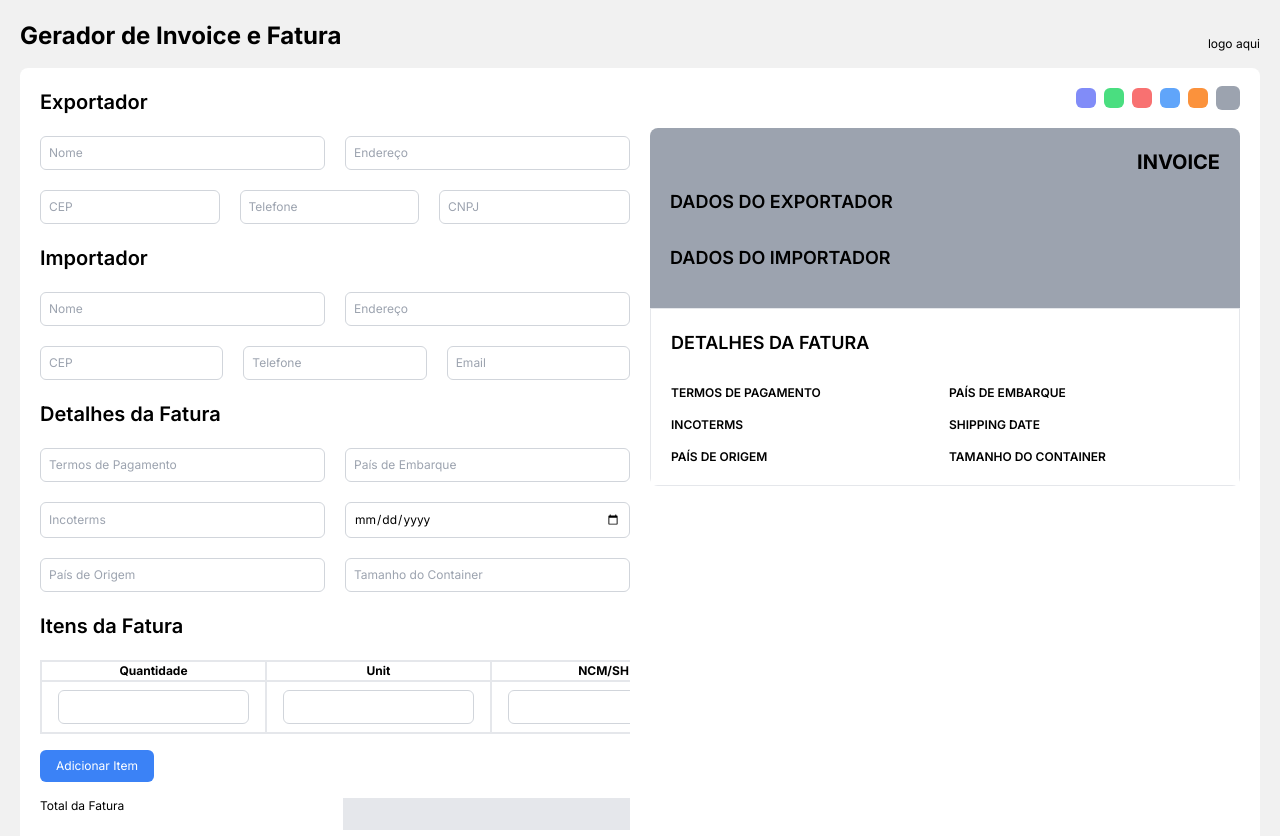
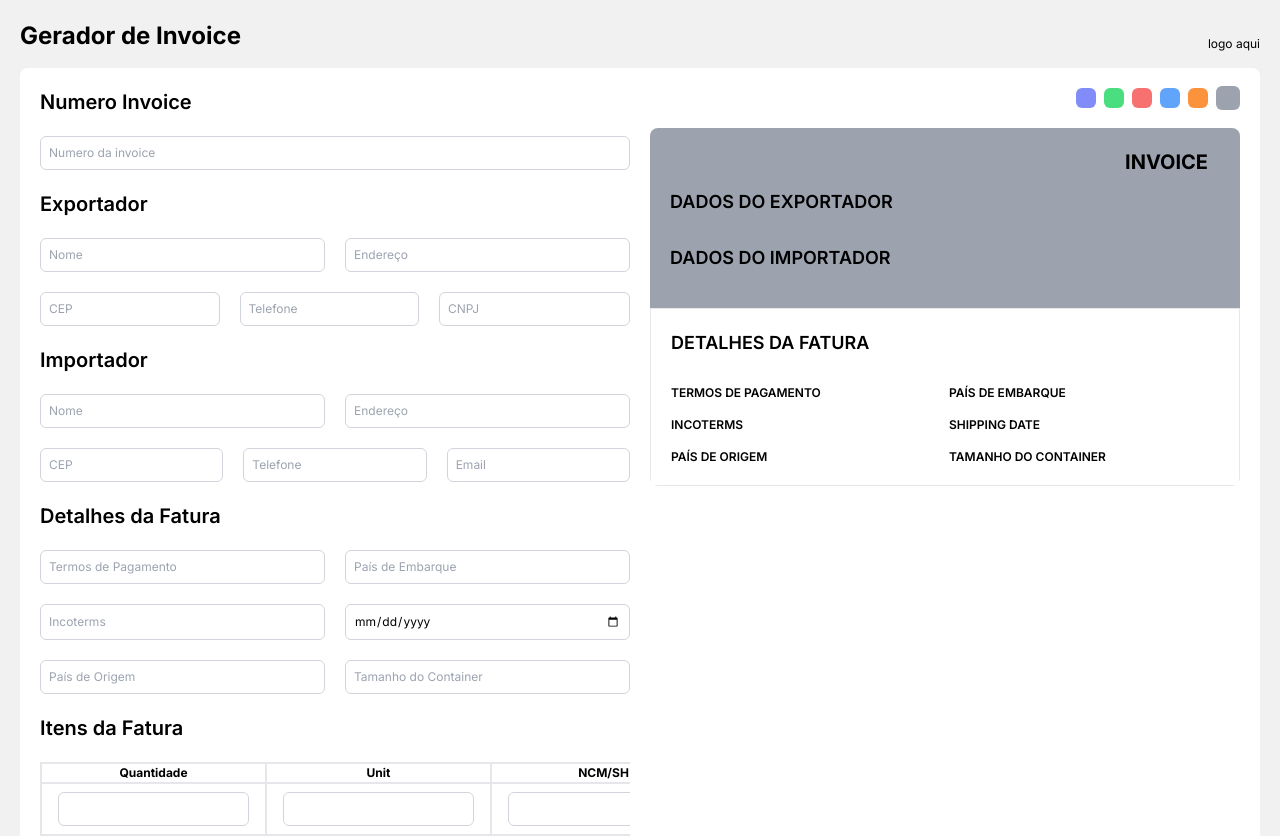
Before and after one commit to RareNinja/createinvoice, a Next.js app: page / in a window 1280 px wide. Shown: the top 836 px of the page. Built offline with nearby package versions, Linux system fonts and the light colour scheme.

Commit message:
Commit adicionando o numero da invoice e ajustando o espaçamento do grid da inovoice

```diff
--- a/src/app/layout.tsx
+++ b/src/app/layout.tsx
@@ -5,8 +5,8 @@ import "./globals.css";
 const inter = Inter({ subsets: ["latin"] });
 
 export const metadata: Metadata = {
-  title: "Create Next App",
-  description: "Generated by create next app",
+  title: "Criação de invoices",
+
 };
 
 export default function RootLayout({
--- a/src/app/page.tsx
+++ b/src/app/page.tsx
@@ -76,15 +76,26 @@ export default function Home() {
     }
 
     return (
-        <div className="container max-w-7xl mx-auto flex p-5 flex-col text-xs">
+        <div className="container max-w-100 mx-auto flex p-5 flex-col text-xs">
             <div className="flex flex-row justify-between items-center">
-                <h1 className="text-2xl font-bold mb-4">Gerador de Invoice e Fatura</h1>
+                <h1 className="text-2xl font-bold mb-4">Gerador de Invoice</h1>
                 <div className="justify-end">logo aqui</div>
             </div>
 
             <form onSubmit={handleSubmit(onSubmit)} className="bg-white p-5 gap-5 rounded-lg flex flex-row w-full overflow-hidden">
                 {/* Cabeçalho da Fatura */}
                 <div className="flex flex-col gap-5 w-1/2">
+                    <h2 className="text-xl font-semibold">Numero Invoice</h2>
+                    <div className="flex flex-row gap-5">
+                        <input
+                            type="text"
+                            name="invoice.numero"
+                            // ref={register({ required: true })}
+                            placeholder="Numero da invoice"
+                            onChange={(e) => { handleUpdateFields(e) }}
+                            className="border-gray-300 border rounded-md p-2 w-full"
+                        />
+                    </div>
                     <h2 className="text-xl font-semibold">Exportador</h2>
                     <div className="flex flex-row gap-5">
                         <input
@@ -417,8 +428,9 @@ export default function Home() {
 
                     <div className="invoice flex flex-col w-full rounded-lg overflow-hidden">
                         <div className={`flex w-full flex-col p-5 gap-3 ${colorInvoice}`}>
-                            <div className="flex w-full justify-end">
+                            <div className="flex w-full justify-end gap-3">
                                 <h3 className="flex text-xl font-bold">INVOICE</h3>
+                                <h3 className="flex text-xl font-bold">{fields["invoice.numero"]}</h3>
                             </div>
                             <div className="flex flex-col text-xs uppercase">
                                 <h4 className="text-lg uppercase font-semibold">Dados do Exportador</h4>
```
